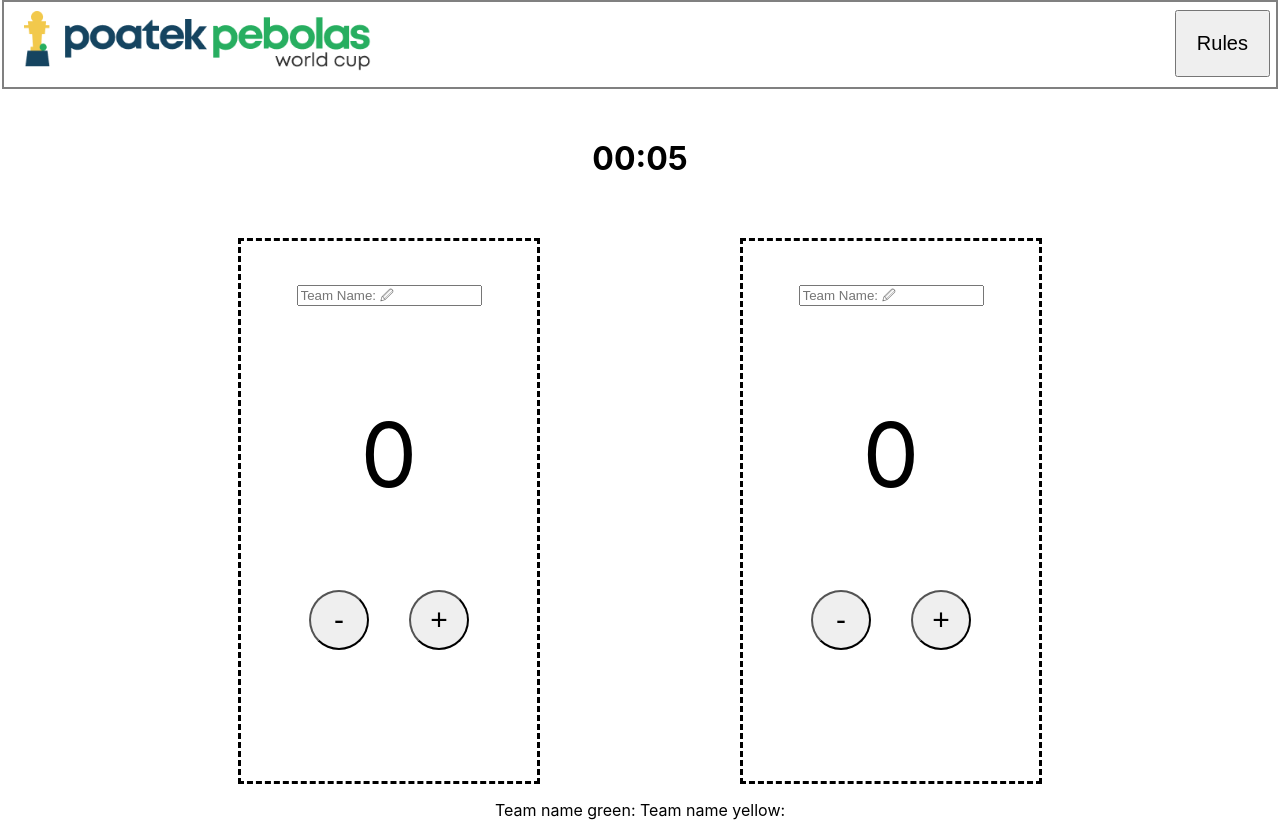
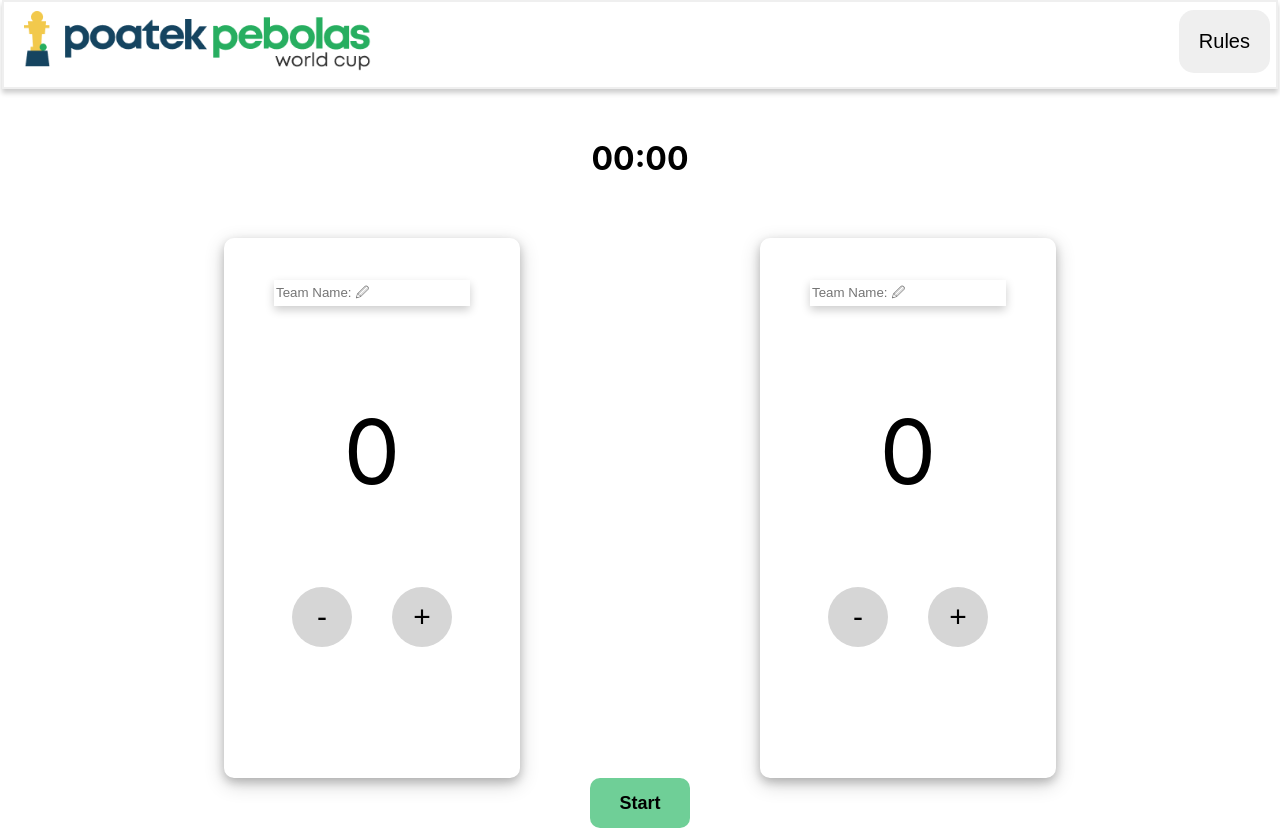
Before and after one commit to NiltonCalegariPoatek/-pebolas-project, a React (Create React App) app: page / in a window 1280 px wide. Built offline with nearby package versions, Linux system fonts and the light colour scheme.

Commit message:
Name inputs logic and start button

```diff
--- a/src/App.css
+++ b/src/App.css
@@ -12,7 +12,7 @@
   display: flex;
   block-size: 60px;
   border-style:solid;
-  border-color: gray;
+  box-shadow: 0 4px 5px 0 rgba(0, 0, 0, 0.2), 0 6px 20px 0 rgba(0, 0, 0, 0);
 }
 
 .rules {
@@ -23,7 +23,8 @@
   position:absolute;
   right: 0;
   top: 0;
-  text-decoration: none;
+  border-radius: 15px;
+  border: none;
 }
 
 .scores-container {
@@ -35,12 +36,13 @@
 .score {
   font-size: 40px;
   padding: 20px;
-  margin-right: 100px;
-  margin-left: 100px;
+  margin-right: 120px;
+  margin-left: 120px;
   margin-top: 60px;
   width: 20%;
   height: 500px;
-  border-style:dashed;
+  box-shadow: 0 4px 10px 0 rgba(0, 0, 0, 0.2), 0 6px 20px 0 rgba(0, 0, 0, 0.19);
+  border-radius: 10px;
 
 }
 
@@ -58,6 +60,8 @@
   margin-left: 20px;
   margin-right: 20px;
   font-size: 30px;
+  border: none;
+  background-color: rgb(214, 214, 214);
 }
 
 
@@ -74,8 +78,10 @@ display: inline-flex
 }
 
 .names-input {
-  width: 100%;
-  height: 20%;
+  width: 15vw;
+  height: 3vh;
+  box-shadow: 0 4px 10px 0 rgba(0, 0, 0, 0.2), 0 6px 20px 0 rgba(0, 0, 0, 0);
+  border: none;
 }
 
 .clock-container {
@@ -119,5 +125,25 @@ display: inline-flex
 }
 
 .rules-title {
-  color: rgb(49, 175, 49);
+  color: #6FCF97;;
 }
+
+.start-button{
+  height: 50px;
+  width: 100px;
+  border-radius: 10px;
+  background-color:#6FCF97;
+  border: none;
+  font-weight: bold;
+  font-size: large;
+}
+
+.stop-button{
+  height: 50px;
+  width: 100px;
+  border-radius: 10px;
+  background-color: #FF7870;
+  border: none;
+  font-weight: bold;
+  font-size: large;
+}
--- a/src/App.js
+++ b/src/App.js
@@ -3,33 +3,34 @@ import logo from './images/logo.png'
 import React, { useState, useEffect } from 'react';
 
 //Pebolas project
-const Names = ({ teamColor, teamName, handleTeamNameChange }) => {
-  return (
+const Names = ({ teamColor, teamName, handleTeamNameChange, gameStart }) => {
+  return ((gameStart == true) ? (
+    <>
+<p>{teamName}</p>
+    </>
+  ) :
     <form className='names'>
       <input className='names-input' type={"text"} Placeholder="Team Name: 🖉" value={teamName} onChange={(e) => handleTeamNameChange(teamColor, e.target.value)} />
     </form>
   )
 }
 
-const Score = ({ teamName, teamColor, points, addPoint, removePoint, handleTeamNameChange }) => {
+const Score = ({ teamName, teamColor, points, addPoint, removePoint, handleTeamNameChange, gameStart}) => {
   return (
     <div className='score'>
-      <Names teamName={teamName} teamColor={teamColor} handleTeamNameChange={handleTeamNameChange}/>
+      <Names teamName={teamName} teamColor={teamColor} handleTeamNameChange={handleTeamNameChange} gameStart={gameStart}/>
       <p className='number'> {points} </p>
       <div className='button-container'>
-      <button className='button' onClick={removePoint}>-</button>
-      <button className='button' onClick={addPoint}>+</button>
+        <button className='button' onClick={removePoint}>-</button>
+        <button className='button' onClick={addPoint}>+</button>
 
       </div>
     </div>
   )
 }
 
-const Clock = () => {
-
+const Clock = ({ running }) => {
   const [time, setTime] = useState(0);
-  const [running] = useState(true);
-
   useEffect(() => {
     let interval;
     if (running) {
@@ -52,12 +53,28 @@ const Clock = () => {
 function PopUp(props) {
   return (props.trigger) ? (
     <div className='popup'>
-      <div className= 'popup-content'>
+      <div className='popup-content'>
         <button className='close-button' onClick={() => props.setTrigger(false)}>X</button>
         {props.children}
       </div>
     </div>
   ) : "";
+}
+
+const StartButton = ({ gameStart, setGameStart }) => {
+  return (
+    <div>
+      <button className="start-button" onClick={() => setGameStart(true)}>Start</button>
+    </div>
+  )
+}
+
+const StopButton = ({ gameStart, setGameStart }) => {
+  return (
+    <div>
+      <button className="stop-button" onClick={() => setGameStart(false)}>Finish</button>
+    </div>
+  )
 }
 
 function App() {
@@ -70,12 +87,18 @@ function App() {
 
   const [buttonPopup, setButtonPopup] = useState(false);
 
+  const [gameStart, setGameStart] = useState(false)
+
+
+  const [running, setRunning] = useState(false);
+
+  useEffect(() => { handleGameStart({ gameStart }) }, [gameStart])
+
   function handleAddGoal(teamColor) {
     //Verification > 10
     switch (teamColor.toLowerCase()) {
       case "green":
         if (pointsGreen >= 10) {
-          alert('Score is already 10!')
           return
         }
 
@@ -84,7 +107,6 @@ function App() {
 
       case "yellow":
         if (pointsYellow >= 10) {
-          alert('Score is already 10!')
           return
         }
         setPointsYellow(pointsYellow + 1)
@@ -100,7 +122,6 @@ function App() {
     switch (teamColor.toLowerCase()) {
       case "green":
         if (pointsGreen <= 0) {
-          alert('Score is already 0!')
           return
         }
 
@@ -109,7 +130,6 @@ function App() {
 
       case "yellow":
         if (pointsYellow <= 0) {
-          alert('Score is already 0!')
           return
         }
         setPointsYellow(pointsYellow - 1)
@@ -134,6 +154,25 @@ function App() {
     }
   }
 
+  function StartFinishButton({ gameStart }) {
+    return (gameStart == true) ? (
+      <>
+        <StopButton setGameStart={setGameStart} />
+      </>
+    ) : <StartButton setGameStart={setGameStart} />;
+  }
+
+
+
+  function handleGameStart({ gameStart }) {
+    if (gameStart) {
+      setRunning(true)
+    }
+    else {
+      setRunning(false)
+    }
+  }
+
   return (
     <div className='App'>
       <header className='App-header'>
@@ -144,7 +183,7 @@ function App() {
         </fieldset>
 
       </header>
-      <Clock />
+      <Clock running={running} />
       <div className='scores-container'>
         <Score
           points={pointsGreen}
@@ -152,7 +191,8 @@ function App() {
           removePoint={() => handleRemoveGoal("green")}
           teamName={teamNameGreen}
           handleTeamNameChange={handleTeamNameChange}
-          teamColor = {"green"}
+          teamColor={"green"}
+          gameStart={gameStart}
         />
 
         <Score
@@ -161,10 +201,13 @@ function App() {
           removePoint={() => handleRemoveGoal("yellow")}
           teamName={teamNameYellow}
           handleTeamNameChange={handleTeamNameChange}
-          teamColor = {"yellow"}
+          teamColor={"yellow"}
+          gameStart={gameStart}
         />
       </div>
-      <p>Team name green: {teamNameGreen} Team name yellow: {teamNameYellow}</p>
+
+      <StartFinishButton gameStart={gameStart} />
+
 
       <PopUp trigger={buttonPopup} setTrigger={setButtonPopup}>
         <h3 className='rules-title'>Rules</h3>
@@ -178,6 +221,4 @@ function App() {
   );
 }
 
-
-
 export default App;
```
